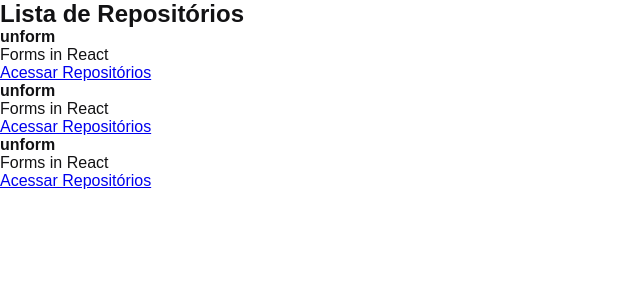
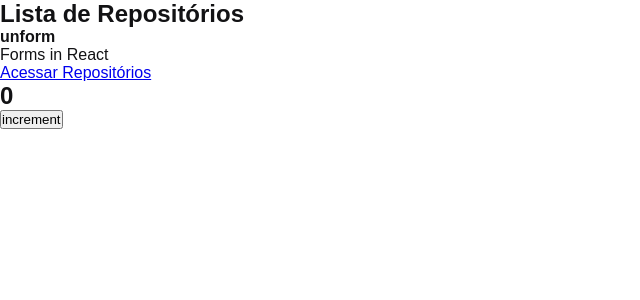
Before and after one commit to GabrielMerigo/01-github-explorer, a React app: page / in a window 1280 px wide. Shown: the top 300 px of the page, without its empty margins (0-640 px from the left). Built offline with nearby package versions, Linux system fonts and the light colour scheme.

Commit message:
novas dependencias

```diff
--- a/package.json
+++ b/package.json
@@ -20,9 +20,11 @@
     "@babel/core": "^7.14.6",
     "@babel/preset-env": "^7.14.7",
     "@babel/preset-react": "^7.14.5",
+    "@pmmmwh/react-refresh-webpack-plugin": "^0.4.3",
     "cross-env": "^7.0.3",
     "html-webpack-plugin": "^5.3.2",
     "node-sass": "^6.0.1",
+    "react-refresh": "^0.10.0",
     "webpack": "^5.44.0",
     "webpack-cli": "^4.7.2",
     "webpack-dev-server": "^3.11.2"
--- a/src/App.jsx
+++ b/src/App.jsx
@@ -1,6 +1,12 @@
 import './styles/global.scss';
 import { RepositoryList } from './components/RepositoryList';
+import { Counter } from './components/Counter';
 
-export default function App(){
-  return <RepositoryList/>
+export default function App() {
+  return (
+    <>
+      <RepositoryList />
+      <Counter />
+    </>
+  )
 }
--- /dev/null
+++ b/src/components/Counter.jsx
@@ -0,0 +1,19 @@
+import { useState } from "react"
+
+// Imutabilidade -
+
+export function Counter() {
+  const [counter, setCounter] = useState(0)
+
+  function increment() {
+    console.log('Incrementing')
+    setCounter(counter + 1)
+  }
+
+  return (
+    <div>
+      <h2>{counter}</h2>
+      <button onClick={increment}>increment</button>
+    </div>
+  )
+}
--- a/src/components/RepositoryList.jsx
+++ b/src/components/RepositoryList.jsx
@@ -6,21 +6,16 @@ const repository = {
   link:"https://github.com/unform"
 }
 
+const usuarios = ['gabriel', 'diego', 'jorge']
+usuarios.push('rafacamarda')
+
 export function RepositoryList() {
   return (
     <section className="repository-list">
       <h1>Lista de Repositórios</h1>
 
       <ul>
-        <RepositoryItem
-          repository={repository}
-        />
-        <RepositoryItem
-          repository={repository}
-        />
-        <RepositoryItem
-          repository={repository}
-        />
+        <RepositoryItem repository={repository} />
       </ul>
     </section>
   )
```
Also changed, not shown: 1 other file (tests, documents, lock files or other folders).
